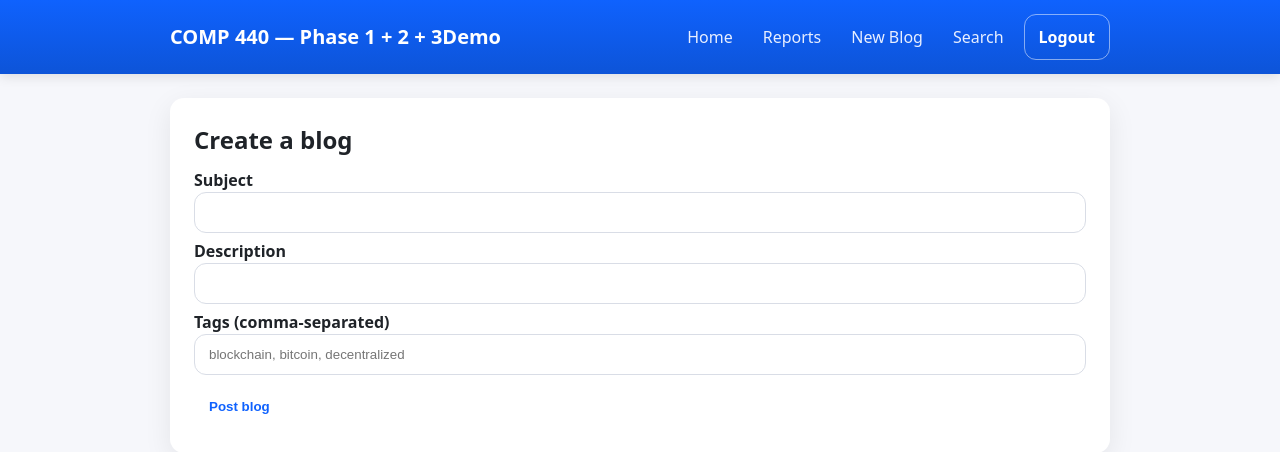
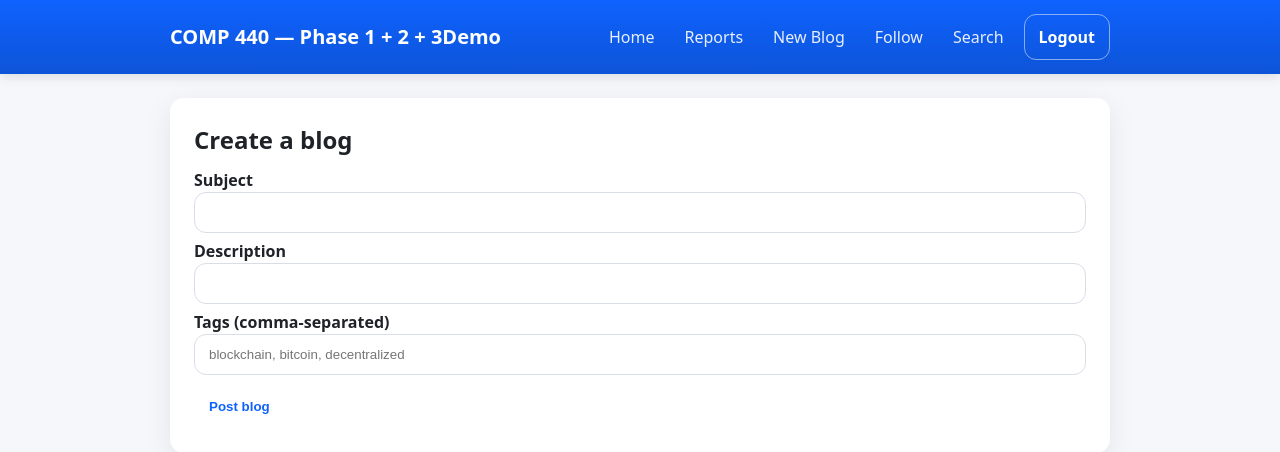
Before and after one commit to vram123/comp440, a Flask app: page /blogs/new in a window 1280 px wide. Shown: the top 452 px of the page. Run offline with Flask 3, Linux system fonts and the light colour scheme; the visitor is signed in with stand-in values (Sample User, id 1).

Commit message:
Update base.html

```diff
--- a/templates/base.html
+++ b/templates/base.html
@@ -15,6 +15,7 @@
           {% if session.get('user') %}
             <a class="nav-link" href="{{ url_for('reports_home') }}">Reports</a>
             <a class="nav-link" href="{{ url_for('blogs_new') }}">New Blog</a>
+<a class="nav-link" href="{{ url_for('follow_page') }}">Follow</a>
             <a class="nav-link" href="{{ url_for('blogs_search') }}">Search</a>
             <a class="btn btn-ghost" href="{{ url_for('logout') }}">Logout</a>
           {% else %}
```
